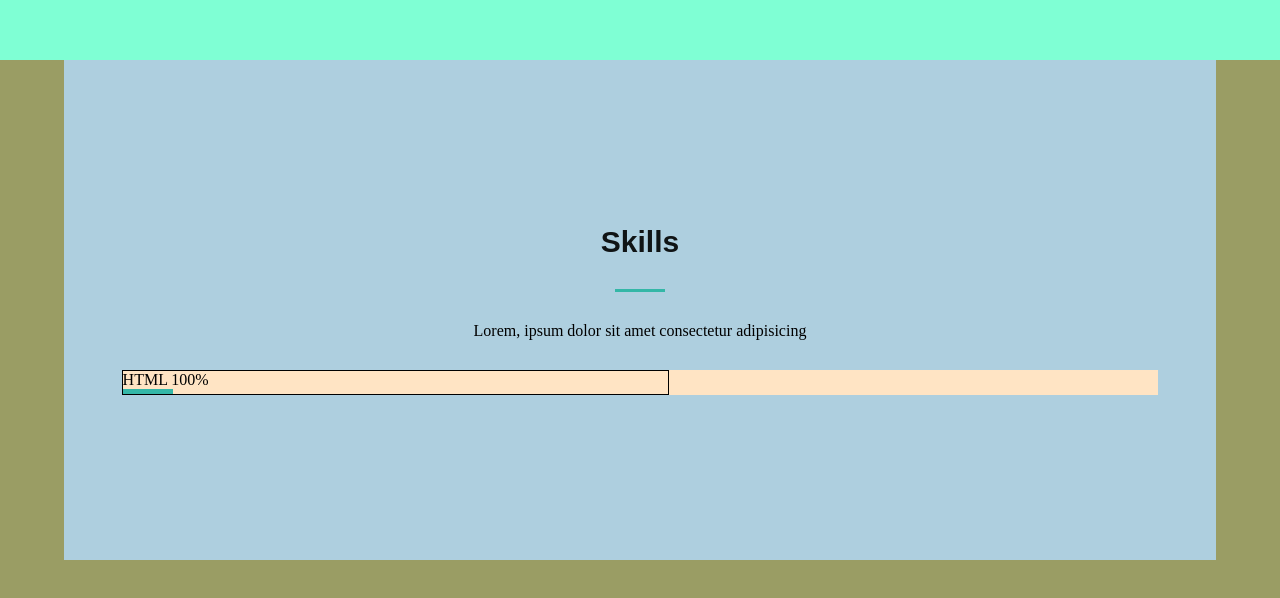
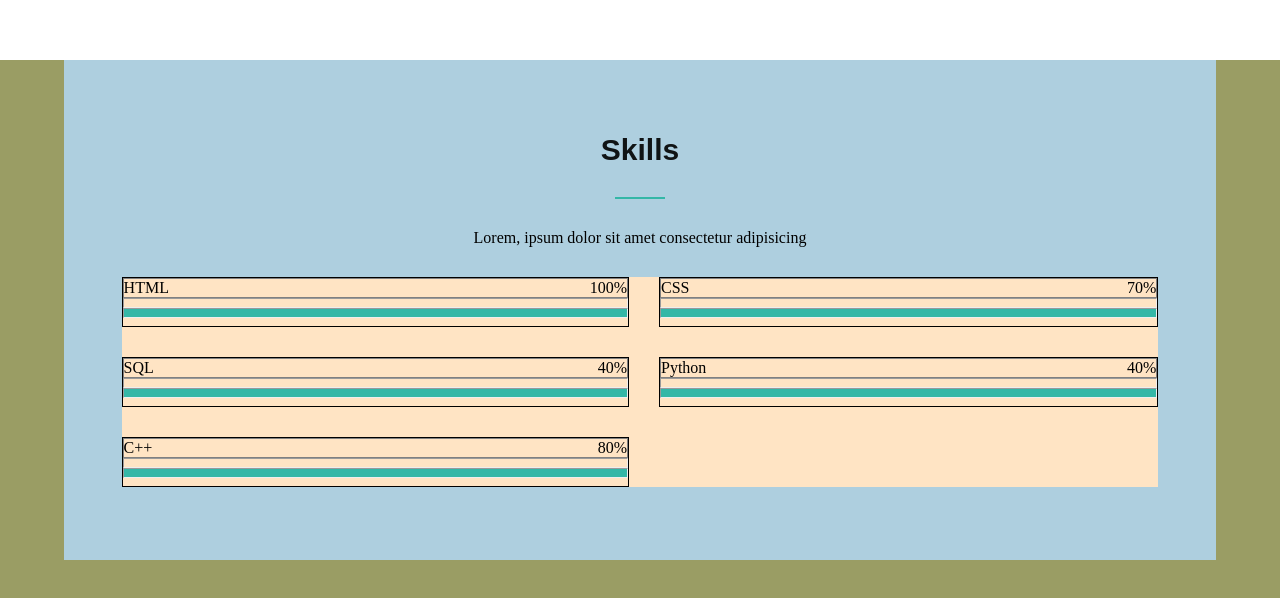
Before and after one commit to tusharshukla34/My-Portfolio, a plain HTML site: page index.html in a window 1280 px wide. Shown: the part 1820-2418 px from the top of the page. Drawn offline with Linux system fonts and the light colour scheme.

Commit message:
work in progress

```diff
--- a/index.css
+++ b/index.css
@@ -141,7 +141,6 @@
   display: flex;
   justify-content: center;
   align-items: center;
-  background-color: aquamarine;
 }
 
 #aboutpage .about {
@@ -236,6 +235,8 @@
 }
 
 
+/* skill page starts from here */
+
 #skillpage{
   width: 100%;
   height: 100vh;
@@ -263,7 +264,7 @@
   opacity: 0.9;
 }
 
-#skillpage .skillcon1 hr {
+#skillpage .skillcon1 .line {
   width: 50px;
   height: 2.5px;
   border: transparent;
@@ -285,6 +286,24 @@
   display: flex;
   flex-direction: column;
   border: 1px solid black;
+  height: 50px;
+}
+
+#skillpage .skillcon1 .skillgrid .grid1 .gridcon1{
+  border: 1px solid gray;
+  display: flex;
+  justify-content: space-between;
+
+}
+
+
+#skillpage .skillcon1 .skillgrid .grid1 .percent{
+height: 10px;
+}
+
+#skillpage .skillcon1 .skillgrid .grid1 .opacity{
+  height: 10px;
+  background-color: #34b7a7;
 }
 
 /* media query strat here */
--- a/index.html
+++ b/index.html
@@ -83,13 +83,53 @@
         <section id="skillpage">
             <div class="skillcon1">
                 <h1>Skills</h1>
-                <hr>
+                <hr class="line">
                 <p>Lorem, ipsum dolor sit amet consectetur adipisicing</p>
                 <div class="skillgrid">
                     <div class="grid1">
                         <div class="gridcon1">
                             <span>HTML</span>
                             <span>100%</span>
+                        </div>
+
+                        <hr class="percent">
+                        <hr class="opacity">
+                    </div>
+
+                    <div class="grid1">
+                        <div class="gridcon1">
+                            <span>CSS</span>
+                            <span>70%</span>
+                        </div>
+
+                        <hr class="percent">
+                        <hr class="opacity">
+                    </div>
+
+                    <div class="grid1">
+                        <div class="gridcon1">
+                            <span>SQL</span>
+                            <span>40%</span>
+                        </div>
+
+                        <hr class="percent">
+                        <hr class="opacity">
+                    </div>
+
+                    <div class="grid1">
+                        <div class="gridcon1">
+                            <span>Python</span>
+                            <span>40%</span>
+                        </div>
+
+                        <hr class="percent">
+                        <hr class="opacity">
+                    </div>
+
+                    <div class="grid1">
+                        <div class="gridcon1">
+                            <span>C++</span>
+                            <span>80%</span>
                         </div>
 
                         <hr class="percent">
```
